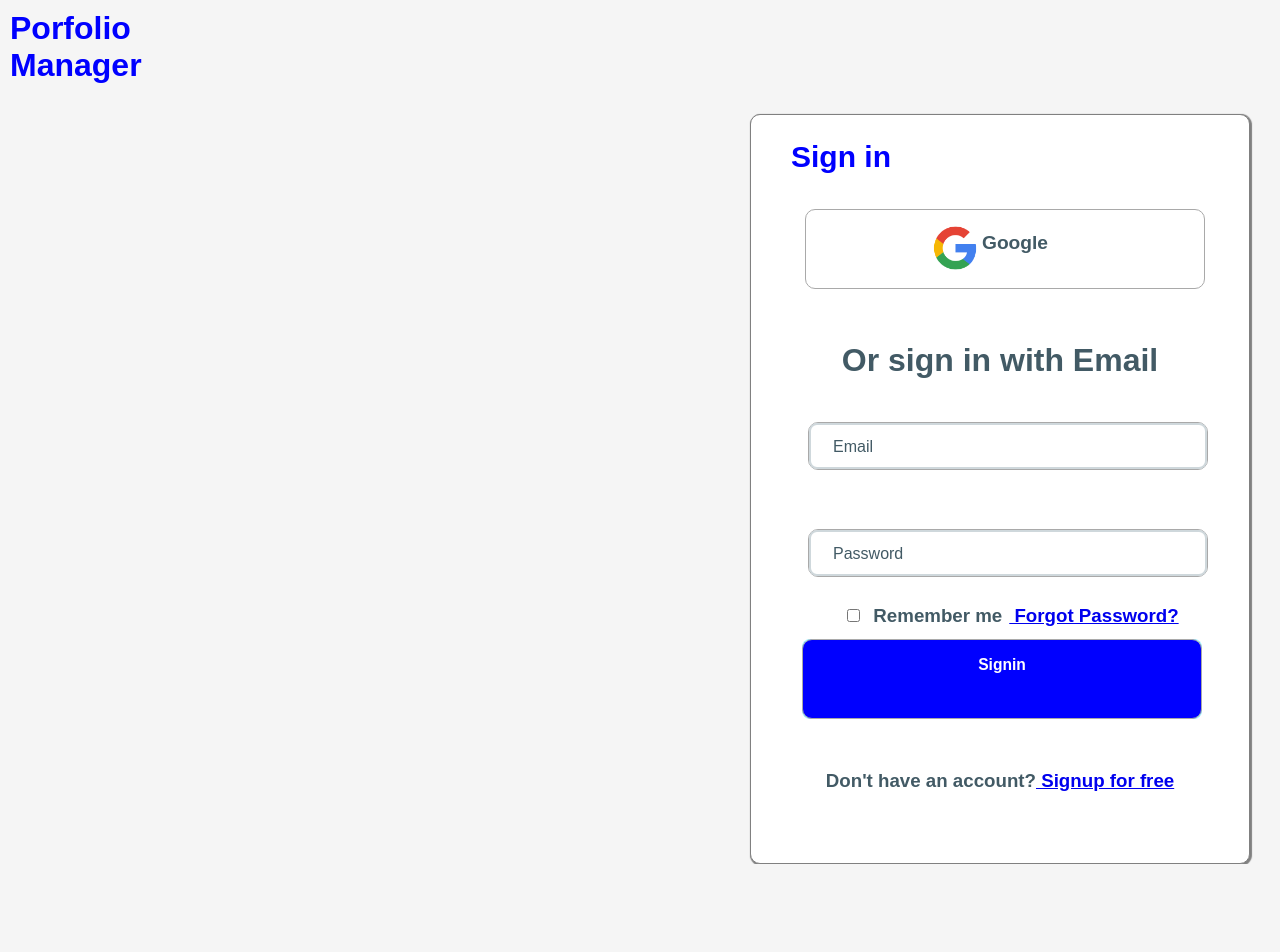
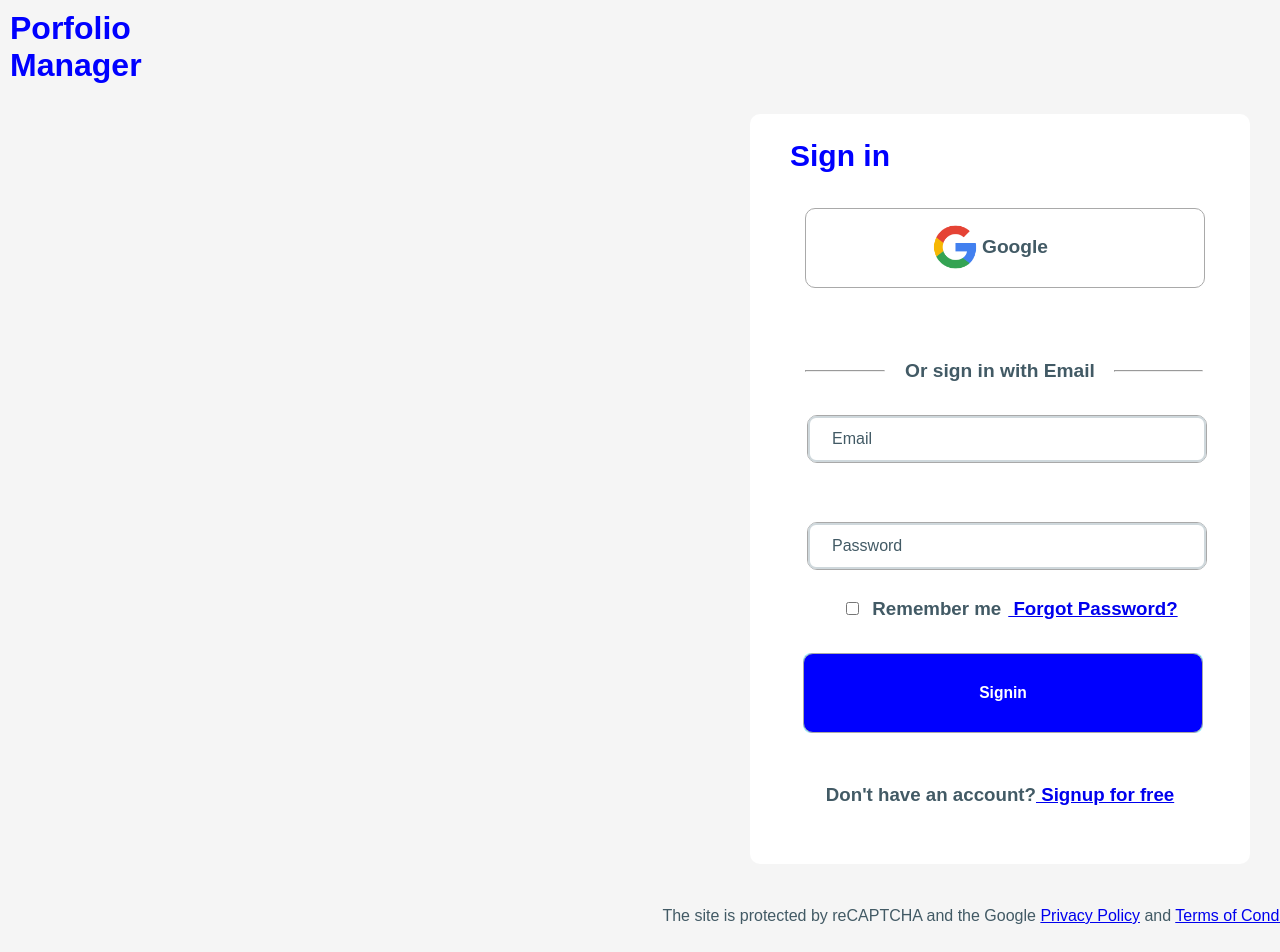
Before and after one commit to ayushnilabh1986/portfoliomanager, a React (Create React App) app: page / in a window 1280 px wide. Shown: the top 952 px of the page. Before the commit the page ends 864 px from the top, so only its background shows below. Built offline with nearby package versions, Linux system fonts and the light colour scheme.

Commit message:
https://github.com/ayushnilabh1986/portfoliomanager/issues/7 https://github.com/ayushnilabh1986/portfoliomanager/issues/8 https://github.com/ayushnilabh1986/portfoliomanager/issues/2

```diff
--- a/src/App.css
+++ b/src/App.css
@@ -12,7 +12,7 @@
 }
 .google{
   text-align: center;
-  margin-top: -55px;
+  margin-top: -50px;
   margin-left: 20px;
   font-size: larger;
   font-style: initial;
@@ -71,7 +71,9 @@ body {
   background-color: white;
 
   .form__title {
+      margin-top: -20px;
       margin-bottom: 0.5rem;
+      font-size: larger;
   }
 
   .form__description {
@@ -191,9 +193,10 @@ margin-top: 3px;
 
 }
 .signIn1 {
-
+  margin: 30px;
   color: white;
   text-align: center;
+
 }
 #rememberMe label {
   font:
@@ -207,9 +210,23 @@ margin-top: 3px;
   margin-top: 7px;
     margin-left: 0px;
     margin-right: 324px;
-    margin-bottom: -10px;
+    margin-bottom: 33px;
 }
+.footer {
+    display: flex;
+    justify-content: center;
+    align-items: center;
+    margin-top: 27px;
+    display: inline-block;
+    width: 715px;
+    height: 80px;
+    /* background: white; */
+    margin-left: 655px;
+    /* border: 1px solid gray; */
+    /* border-radius: 10px; */
+    /* box-sizing: border-box; */
 
+}
 .remember {
   margin-top: -26px;
   margin-left: -107px;
@@ -260,10 +277,9 @@ margin-left: 8px;
 
 }
 .line2 {
-  width: 90px;
-  margin-top: -10px;
-  margin-right: 8px;
-
+  width: 89px;
+  margin-top: -20px;
+  margin-right: 0px;
   }
 .email1 {
   color: gray;
@@ -283,7 +299,8 @@ margin-left: -6px;
   margin-bottom: 9px;
   margin-right: -50px;}
   .box {
-   display: flex;
+    display: flex
+;
     justify-content: center;
     align-items: center;
     margin-top: 20px;
@@ -292,10 +309,9 @@ margin-left: -6px;
     height: 750px;
     background: white;
     margin-left: 750px;
-  border: 1px solid gray;
+    /* border: 1px solid gray; */
     border-radius: 10px;
     box-sizing: border-box;
-  box-shadow: 1px 1px 1px 1px gray;
   }
 
 @media (prefers-reduced-motion: no-preference) {
--- a/src/App.js
+++ b/src/App.js
@@ -4,7 +4,9 @@ import googleLogo from "./../src/assets/google.webp";
 function App() {
   return (
     <div className="App">
+      <header>
       <h1 className="terolo"> Porfolio Manager </h1>
+      </header>
       <div className="box">
         <div className="box1">
           <h2 className="signIn">Sign in</h2>
@@ -15,7 +17,9 @@ function App() {
           </div>
 
           <form action="" className="form">
+            <hr className="line1" />
     <h1 className="form__title">Or sign in with Email</h1>
+    <hr className="line2" />
 
     <div className="form__group">
       <input type="text" id="email" className="form__input" placeholder=" " autocomplete="off" />
@@ -54,6 +58,9 @@ function App() {
           </div>
         </div>
       </div>
+      <footer className="footer">
+      <p>The site is protected by reCAPTCHA and the Google <a href="Privacy.jsx">Privacy Policy</a>  and <a href="Terms.jsx">Terms of Conditions</a> apply.</p>
+      </footer>
     </div>
   );
 }
```
Lines whose indentation alone changed are shown as unchanged.
